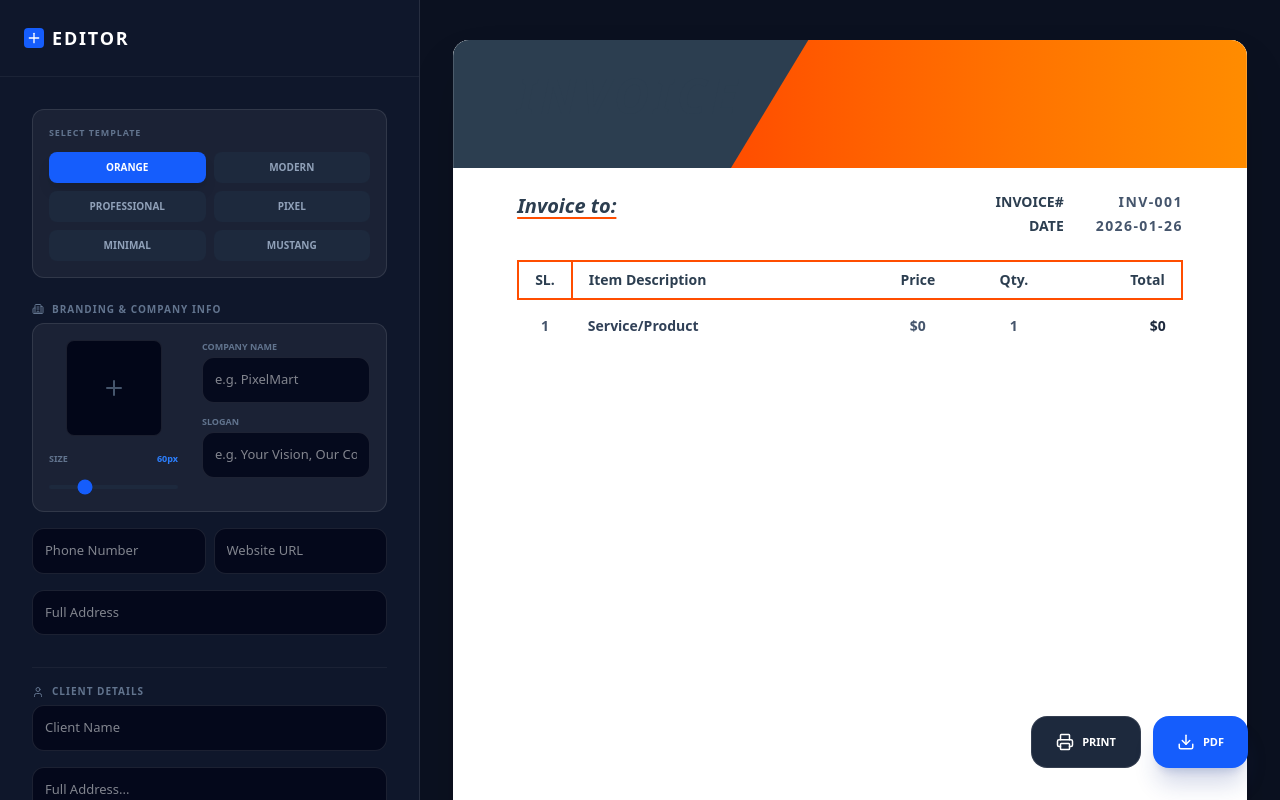
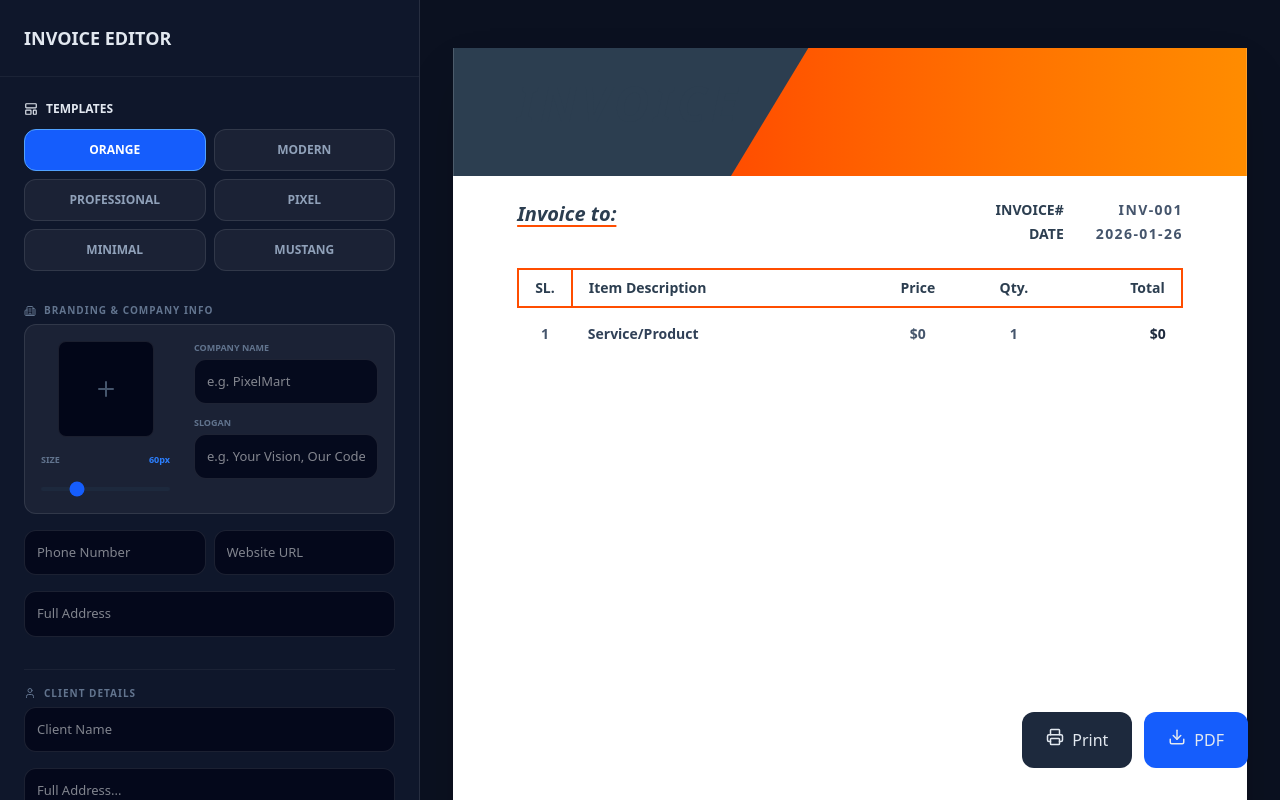
Before and after one commit to Morsalen0220/invoice-generator, a React (Vite) app: page / in a window 1280 px wide. Built offline with nearby package versions, Linux system fonts and the light colour scheme.

Commit message:
mobile fixed

```diff
--- a/package.json
+++ b/package.json
@@ -10,7 +10,11 @@
     "preview": "vite preview"
   },
   "dependencies": {
+    "@react-pdf/renderer": "^4.3.2",
     "@tailwindcss/vite": "^4.1.18",
+    "html-to-image": "^1.11.13",
+    "html2canvas": "^1.4.1",
+    "jspdf": "^4.0.0",
     "lucide-react": "^0.563.0",
     "react": "^19.2.0",
     "react-dom": "^19.2.0",
--- a/src/App.jsx
+++ b/src/App.jsx
@@ -1,5 +1,8 @@
 import React, { useState, useRef, useEffect } from 'react';
 import { useReactToPrint } from 'react-to-print';
+import { toPng } from 'html-to-image';
+import jsPDF from 'jspdf';
+
 import InvoiceForm from './components/form/InvoiceForm';
 import OrangeTemplate from './components/templates/OrangeTemplate';
 import ModernTemplate from './components/templates/ModernTemplate';
@@ -7,110 +10,167 @@ import ProfessionalTemplate from './components/templates/ProfessionalTemplate';
 import PixelMartTemplate from './components/templates/PixelMartTemplate';
 import MinimalBlueTemplate from './components/templates/MinimalBlueTemplate';
 import MustangTemplate from './components/templates/MustangTemplate';
-import { Download, Edit3, X, Printer, Plus, Eye } from 'lucide-react';
 
-// ১. এরর ফিক্স: সকল ভ্যালু শুরুতে খালি স্ট্রিং দেওয়া হয়েছে (Controlled component fix)
+import { Download, Edit3, X, Printer, LayoutTemplate, Check } from 'lucide-react';
+
 const initialData = {
-  brandName: '', tagline: '', invoiceNo: 'INV-001',
+  brandName: '',
+  tagline: '',
+  invoiceNo: 'INV-001',
   date: new Date().toISOString().split('T')[0],
-  client: '', clientAddress: '', phone: '', website: '', address: '',
+  client: '',
+  clientAddress: '',
+  phone: '',
+  website: '',
+  address: '',
   items: [{ id: Date.now(), desc: '', qty: 1, price: 0 }],
-  tax: 0, currency: '$', logo: '', logoSize: 60,
-  showPayment: true, showTerms: true,
-  accountNo: '', accountName: '', bankDetails: '', terms: '', signature: ''
+  tax: 0,
+  currency: '$',
+  logo: '',
+  logoSize: 60,
+  showPayment: true,
+  showTerms: true,
+  accountNo: '',
+  accountName: '',
+  bankDetails: '',
+  terms: '',
+  signature: ''
 };
 
 export default function App() {
-  const [data, setData] = useState(() => {
-    const saved = localStorage.getItem('invoiceData');
-    return saved ? JSON.parse(saved) : initialData;
+  const [data, setData] = useState(initialData);
+  const [tempData, setTempData] = useState(data);
+  const [selectedTemplate, setSelectedTemplate] = useState('orange');
+  const [isEditorOpen, setIsEditorOpen] = useState(false);
+
+  const componentRef = useRef(null);
+
+  const [isMobile, setIsMobile] = useState(window.innerWidth < 768);
+
+  useEffect(() => {
+    const onResize = () => setIsMobile(window.innerWidth < 768);
+    window.addEventListener('resize', onResize);
+    return () => window.removeEventListener('resize', onResize);
+  }, []);
+
+  useEffect(() => {
+    if (!isMobile) setTempData(data);
+  }, [data, isMobile]);
+
+  const handleMobileSave = () => {
+    setData(tempData);
+    setIsEditorOpen(false);
+  };
+
+  const handleMobileClose = () => {
+    setTempData(data);
+    setIsEditorOpen(false);
+  };
+
+  /* ============================
+     ✅ FINAL PDF DOWNLOAD FIX
+     ============================ */
+  const handleDownload = async () => {
+    const original = document.getElementById('invoice-capture');
+    if (!original) return;
+
+    try {
+      // Clone unscaled invoice
+      const clone = original.cloneNode(true);
+      clone.style.transform = 'scale(1)';
+      clone.style.width = '794px'; // A4 width
+      clone.style.margin = '0';
+      clone.style.padding = '0';
+      clone.style.background = '#ffffff';
+
+      // Offscreen wrapper
+      const wrapper = document.createElement('div');
+      wrapper.style.position = 'fixed';
+      wrapper.style.top = '-10000px';
+      wrapper.style.left = '-10000px';
+      wrapper.appendChild(clone);
+      document.body.appendChild(wrapper);
+
+      // Capture
+      const dataUrl = await toPng(clone, {
+        backgroundColor: '#ffffff',
+        pixelRatio: 2,
+        width: 794,
+        height: 1123
       });
 
-  const [selectedTemplate, setSelectedTemplate] = useState('orange');
-  const [isEditorOpen, setIsEditorOpen] = useState(false);
-  const componentRef = useRef();
+      document.body.removeChild(wrapper);
 
-  useEffect(() => {
-    localStorage.setItem('invoiceData', JSON.stringify(data));
-  }, [data]);
+      // PDF
+      const pdf = new jsPDF('p', 'mm', 'a4');
+      pdf.addImage(dataUrl, 'PNG', 0, 0, 210, 297);
+      pdf.save(`invoice_${data.invoiceNo || '001'}.pdf`);
+    } catch (err) {
+      console.error(err);
+      alert('PDF download failed');
+    }
+  };
 
   const handlePrint = useReactToPrint({
     contentRef: componentRef,
     documentTitle: `Invoice_${data.invoiceNo}`
   });
 
-  // ২. পিডিএফ ডাউনলোড ফিক্স (oklch error handle)
-const handleDownload = () => {
-  const element = document.getElementById('invoice-capture');
-  if (!element) return;
+  return (
+    <div className="min-h-screen bg-[#0b1120] text-slate-200 font-sans">
+      <div className="flex flex-col md:flex-row h-screen">
 
-  const options = {
-    margin: 0,
-    filename: `invoice_${data.invoiceNo || '001'}.pdf`,
-    image: { type: 'jpeg', quality: 0.98 },
-    html2canvas: {
-      scale: 2,
-      useCORS: true,
-      backgroundColor: '#ffffff',
-      onclone: (clonedDoc) => {
-        const captureEl = clonedDoc.getElementById('invoice-capture');
-        if (!captureEl) return;
-
-        const view = clonedDoc.defaultView;
-        const allElements = captureEl.querySelectorAll('*');
-
-        allElements.forEach(el => {
-          const style = view.getComputedStyle(el);
-          // oklch কালার থাকলে সেটিকে সাধারণ কালারে রূপান্তর
-          if (style.color.includes('oklch')) el.style.color = '#1f2937';
-          if (style.backgroundColor.includes('oklch')) el.style.backgroundColor = 'transparent';
-          if (style.borderColor.includes('oklch')) el.style.borderColor = '#e5e7eb';
-        });
-      }
-    },
-    jsPDF: { unit: 'mm', format: 'a4', orientation: 'portrait' }
-  };
-
-  window.html2pdf().from(element).set(options).save()
-    .catch(err => console.error("PDF Download Error:", err));
-};
-
-  return (
-    <div className="min-h-screen bg-[#0b1120] flex flex-col font-sans text-slate-200 overflow-x-hidden">
-      <div className="flex flex-col md:flex-row h-screen pt-[70px] md:pt-0">
-        {/* Editor Sidebar */}
-        <aside className={`fixed md:relative inset-0 z-[60] md:z-30 w-full md:w-[420px] bg-slate-900 border-r border-white/10 flex flex-col no-print transition-transform ${isEditorOpen ? 'translate-y-0' : 'translate-y-full md:translate-y-0'}`}>
-          <div className="p-6 border-b border-white/5 flex justify-between items-center">
-            <h1 className="text-lg font-black uppercase text-white tracking-widest flex items-center gap-2">
-              <Plus size={20} className="bg-blue-600 rounded p-0.5" /> Editor
-            </h1>
-            <button onClick={() => setIsEditorOpen(false)} className="md:hidden p-2 text-red-500"><X size={20} /></button>
+        {/* ===== Sidebar ===== */}
+        <aside className={`fixed md:relative inset-0 z-50 w-full md:w-[420px] bg-slate-900 border-r border-white/10 flex flex-col transition-transform ${isEditorOpen ? 'translate-y-0' : 'translate-y-full md:translate-y-0'}`}>
+          <div className="p-4 border-b border-white/5 flex justify-between items-center md:hidden">
+            <button onClick={handleMobileClose} className="text-red-400 font-bold text-sm flex gap-1">
+              <X size={18} /> Close
+            </button>
+            <button onClick={handleMobileSave} className="text-green-400 font-bold text-sm flex gap-1">
+              <Check size={18} /> Save
+            </button>
           </div>
 
-          <div className="flex-1 overflow-y-auto p-8 custom-scrollbar">
-            {/* থিম সিলেকশন সেকশন (Mustang এবং Minimal ফিক্স) */}
-            <div className="bg-white/5 p-4 rounded-xl border border-white/10 mb-6">
-              <label className="text-[9px] font-bold uppercase text-slate-500 mb-3 block tracking-widest">Select Template</label>
-              <div className="grid grid-cols-2 gap-2">
-                {['orange', 'modern', 'professional', 'pixel', 'minimal', 'mustang'].map((t) => (
+          <div className="hidden md:flex p-6 border-b border-white/5">
+            <h1 className="text-lg font-black uppercase">Invoice Editor</h1>
+          </div>
+
+          <div className="flex-1 overflow-y-auto p-6 space-y-8">
+            <section>
+              <label className="text-xs font-bold uppercase flex items-center gap-2">
+                <LayoutTemplate size={14} /> Templates
+              </label>
+              <div className="grid grid-cols-2 gap-2 mt-3">
+                {['orange', 'modern', 'professional', 'pixel', 'minimal', 'mustang'].map(t => (
                   <button
                     key={t}
                     onClick={() => setSelectedTemplate(t)}
-                    className={`p-2 rounded-lg text-[10px] font-black uppercase transition-all ${selectedTemplate === t ? 'bg-blue-600 text-white shadow-lg' : 'bg-slate-800 text-slate-400 hover:bg-slate-700'}`}
+                    className={`p-3 rounded-xl text-xs font-bold uppercase border ${
+                      selectedTemplate === t
+                        ? 'bg-blue-600 border-blue-400 text-white'
+                        : 'bg-white/5 border-white/10 text-slate-400'
+                    }`}
                   >
                     {t}
                   </button>
                 ))}
               </div>
-            </div>
-            <InvoiceForm data={data} setData={setData} />
+            </section>
+
+            <InvoiceForm
+              data={isMobile ? tempData : data}
+              setData={isMobile ? setTempData : setData}
+            />
           </div>
         </aside>
 
-        {/* Preview Area */}
-        <main className="flex-1 h-full overflow-y-auto bg-[#0b1120] flex flex-col items-center py-10 px-4">
-          <div className="w-full flex justify-center pb-40">
-            <div id="invoice-capture" className="bg-white rounded-2xl shadow-2xl overflow-hidden origin-top scale-[0.45] sm:scale-[0.6] md:scale-[0.85] lg:scale-100">
+        {/* ===== Preview ===== */}
+        <main className="flex-1 overflow-y-auto flex justify-center py-12 px-4">
+          <div
+            id="invoice-capture"
+            className="bg-white shadow-2xl origin-top
+                       scale-[0.45] sm:scale-[0.65] md:scale-[0.8] lg:scale-100"
+          >
             <div ref={componentRef}>
               {selectedTemplate === 'orange' && <OrangeTemplate data={data} />}
               {selectedTemplate === 'modern' && <ModernTemplate data={data} />}
@@ -120,22 +180,26 @@ const handleDownload = () => {
               {selectedTemplate === 'mustang' && <MustangTemplate data={data} />}
             </div>
           </div>
-          </div>
         </main>
       </div>
 
-      {/* Action Buttons */}
-      <div className="fixed bottom-8 right-8 z-[70] no-print flex gap-3">
-        <button onClick={handlePrint} className="flex items-center gap-2 bg-slate-800 text-white p-4 px-6 rounded-2xl font-bold uppercase text-[11px] hover:bg-slate-700 transition-all border border-white/10">
+      {/* ===== Action Buttons ===== */}
+      <div className="fixed bottom-8 right-8 flex gap-3 z-50">
+        <button onClick={handlePrint} className="bg-slate-800 px-6 py-4 rounded-xl flex gap-2">
           <Printer size={18} /> Print
         </button>
-        <button onClick={handleDownload} className="flex items-center gap-2 bg-blue-600 text-white p-4 px-6 rounded-2xl font-bold uppercase text-[11px] shadow-xl shadow-blue-900/20 hover:bg-blue-500 transition-all">
+        <button onClick={handleDownload} className="bg-blue-600 px-6 py-4 rounded-xl flex gap-2">
           <Download size={18} /> PDF
         </button>
       </div>
 
       {!isEditorOpen && (
-        <button onClick={() => setIsEditorOpen(true)} className="fixed top-4 right-4 md:hidden z-50 bg-blue-600 p-3 rounded-full text-white"><Edit3 size={18} /></button>
+        <button
+          onClick={() => setIsEditorOpen(true)}
+          className="fixed bottom-8 left-8 md:hidden bg-blue-600 p-4 rounded-xl"
+        >
+          <Edit3 size={24} />
+        </button>
       )}
     </div>
   );
--- a/src/index.css
+++ b/src/index.css
@@ -24,3 +24,17 @@ body {
   }
   .no-print { display: none !important; }
 }
+#invoice-capture {
+  width: 210mm;
+  min-height: 297mm;
+  background-color: white;
+  box-sizing: border-box;
+}
+
+/* মোবাইলে প্রিভিউ দেখার জন্য এটি সাহায্য করবে */
+@media (max-width: 768px) {
+  #invoice-capture {
+    /* প্রিভিউতে ছোট দেখাবে কিন্তু ডাটায় পরিবর্তন হবে না */
+    transform-origin: top center;
+  }
+}
```
Also changed, not shown: tailwind.config.js (+10 -1 lines), 1 other file (tests, documents, lock files or other folders). Lines whose indentation alone changed are shown as unchanged.
